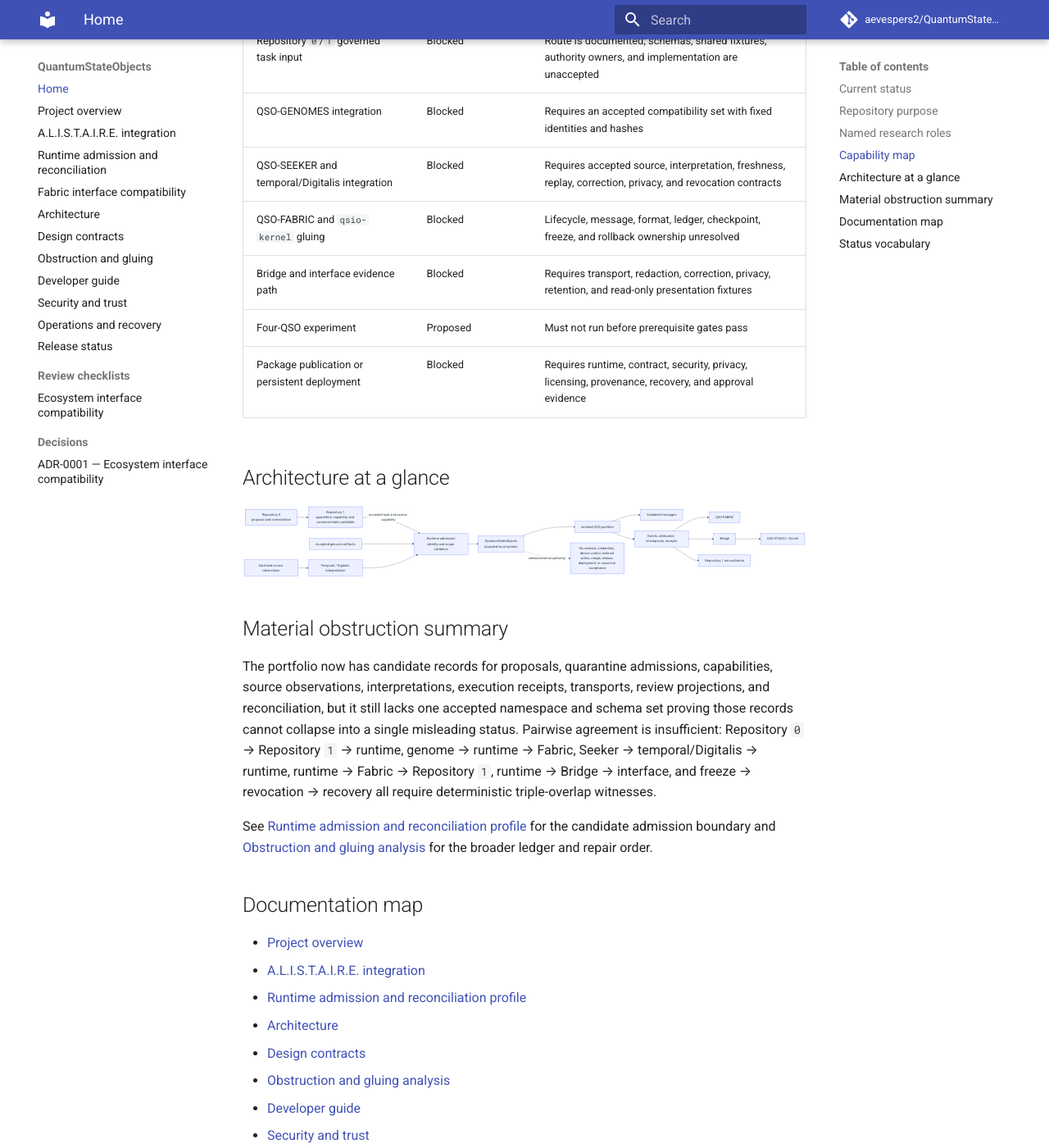
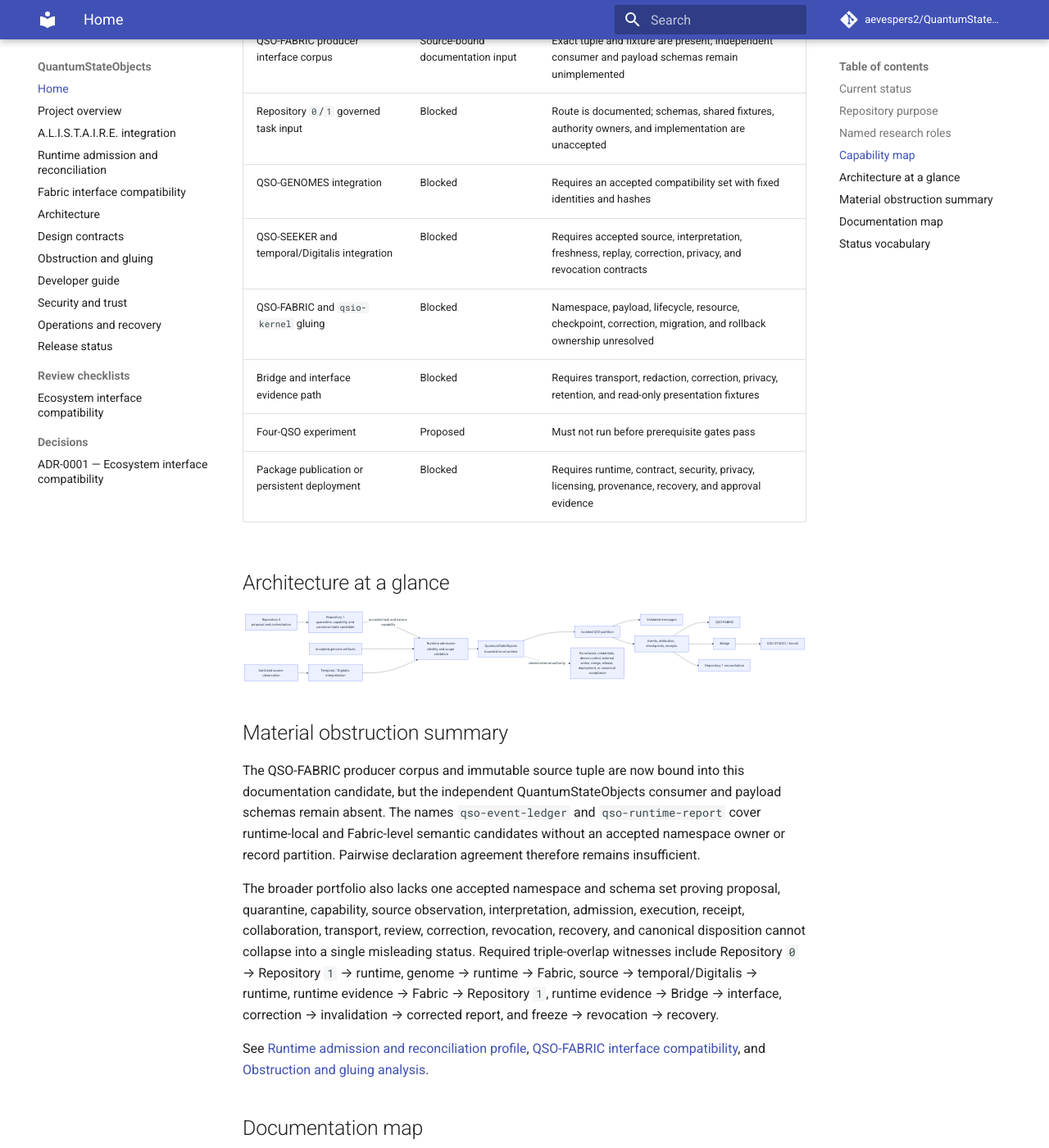
Before and after one commit to aevespers2/QuantumStateObjects, an MkDocs documentation site: the page built from docs/index.md, in a window 1280 px wide and 1400 px high, scrolled down 2440 px. Shown: the whole window at 82% size. Built offline with MkDocs 1.6.1 and Material for MkDocs 9.7.7, drawn with Linux system fonts in a browser that asks for light colours; comment, search, counter and statistics services are not loaded; some of the changed text lies outside the part shown.

Commit message:
docs: align Pages home with interface source and payload status

```diff
--- a/docs/index.md
+++ b/docs/index.md
@@ -20,7 +20,7 @@ The portfolio direction is now clearer:
 
 ## Repository purpose
 
-The repository owns QSO identity declarations, local runtime partitions, bounded messages, integrity ledgers, checkpoints, freeze and rollback primitives, deterministic local verification, and the local compatibility boundary for accepted genome, observation, capability, and task-envelope artifacts.
+The repository owns QSO identity declarations, local runtime partitions, bounded messages, integrity ledgers, checkpoints, freeze and rollback primitives, deterministic local verification, and the local compatibility boundary for accepted genome, observation, capability, task-envelope, event-ledger, and runtime-report artifacts.
 
 The repository does not own genome authoring, external retrieval and sanitization, temporal interpretation, portable device security, portfolio-wide collaboration, generic evidence transport, canonical-state reconciliation, production deployment, or unrestricted multi-agent operation.
 
@@ -46,10 +46,11 @@ These are local role definitions and fixtures, not claims that four autonomous s
 | Runtime controller and integrity ledgers | Candidate in PR #7 | Tested historically; current integrated-head acceptance is absent |
 | A.L.I.S.T.A.I.R.E. subsystem contract | Documentation candidate | Runtime/evidence role and denied authority are explicit |
 | Runtime admission and reconciliation profile | Documentation candidate | Separates proposal, quarantine, capability, admission, execution, receipt, and canonical reconciliation |
+| QSO-FABRIC producer interface corpus | Source-bound documentation input | Exact tuple and fixture are present; independent consumer and payload schemas remain unimplemented |
 | Repository `0`/`1` governed task input | Blocked | Route is documented; schemas, shared fixtures, authority owners, and implementation are unaccepted |
 | QSO-GENOMES integration | Blocked | Requires an accepted compatibility set with fixed identities and hashes |
 | QSO-SEEKER and temporal/Digitalis integration | Blocked | Requires accepted source, interpretation, freshness, replay, correction, privacy, and revocation contracts |
-| QSO-FABRIC and `qsio-kernel` gluing | Blocked | Lifecycle, message, format, ledger, checkpoint, freeze, and rollback ownership unresolved |
+| QSO-FABRIC and `qsio-kernel` gluing | Blocked | Namespace, payload, lifecycle, resource, checkpoint, correction, migration, and rollback ownership unresolved |
 | Bridge and interface evidence path | Blocked | Requires transport, redaction, correction, privacy, retention, and read-only presentation fixtures |
 | Four-QSO experiment | Proposed | Must not run before prerequisite gates pass |
 | Package publication or persistent deployment | Blocked | Requires runtime, contract, security, privacy, licensing, provenance, recovery, and approval evidence |
@@ -76,15 +77,20 @@ flowchart LR
 
 ## Material obstruction summary
 
-The portfolio now has candidate records for proposals, quarantine admissions, capabilities, source observations, interpretations, execution receipts, transports, review projections, and reconciliation, but it still lacks one accepted namespace and schema set proving those records cannot collapse into a single misleading status. Pairwise agreement is insufficient: Repository `0` → Repository `1` → runtime, genome → runtime → Fabric, Seeker → temporal/Digitalis → runtime, runtime → Fabric → Repository `1`, runtime → Bridge → interface, and freeze → revocation → recovery all require deterministic triple-overlap witnesses.
+The QSO-FABRIC producer corpus and immutable source tuple are now bound into this documentation candidate, but the independent QuantumStateObjects consumer and payload schemas remain absent. The names `qso-event-ledger` and `qso-runtime-report` cover runtime-local and Fabric-level semantic candidates without an accepted namespace owner or record partition. Pairwise declaration agreement therefore remains insufficient.
 
-See [Runtime admission and reconciliation profile](runtime-admission-and-reconciliation-profile.md) for the candidate admission boundary and [Obstruction and gluing analysis](obstruction-and-gluing.md) for the broader ledger and repair order.
+The broader portfolio also lacks one accepted namespace and schema set proving proposal, quarantine, capability, source observation, interpretation, admission, execution, receipt, collaboration, transport, review, correction, revocation, recovery, and canonical disposition cannot collapse into a single misleading status. Required triple-overlap witnesses include Repository `0` → Repository `1` → runtime, genome → runtime → Fabric, source → temporal/Digitalis → runtime, runtime evidence → Fabric → Repository `1`, runtime evidence → Bridge → interface, correction → invalidation → corrected report, and freeze → revocation → recovery.
+
+See [Runtime admission and reconciliation profile](runtime-admission-and-reconciliation-profile.md), [QSO-FABRIC interface compatibility](fabric-interface-compatibility.md), and [Obstruction and gluing analysis](obstruction-and-gluing.md).
 
 ## Documentation map
 
 - [Project overview](project-overview.md)
 - [A.L.I.S.T.A.I.R.E. integration](alistaire-integration.md)
 - [Runtime admission and reconciliation profile](runtime-admission-and-reconciliation-profile.md)
+- [QSO-FABRIC interface compatibility](fabric-interface-compatibility.md)
+- [Ecosystem interface review checklist](ecosystem-interface-compatibility-review-checklist.md)
+- [ADR-0001: ecosystem interface compatibility](decisions/0001-ecosystem-interface-compatibility-boundary.md)
 - [Architecture](architecture.md)
 - [Design contracts](design-contracts.md)
 - [Obstruction and gluing analysis](obstruction-and-gluing.md)
@@ -105,6 +111,7 @@ Repository planning and evidence documents:
 
 - **Implemented** means present in a specific commit or branch.
 - **Tested** means a named test or workflow passed at a named immutable head.
+- **Source-bound** means exact external bytes and evidence identity are recorded; it does not mean semantic acceptance.
 - **Accepted** means review findings are resolved and approval is recorded.
 - **Released** means reproducible artifacts, provenance, security, rollback, and publication gates passed.
 - **Deployed** means an approved target was changed and post-deployment evidence exists.
```
